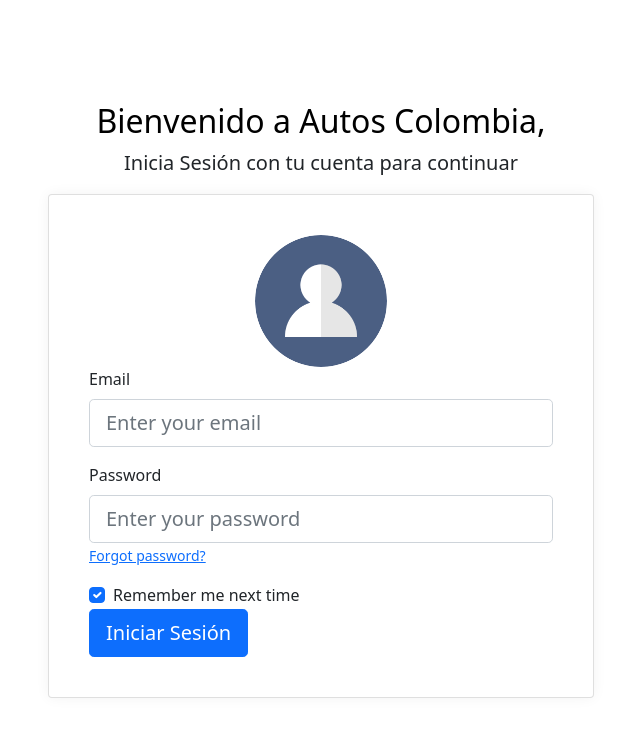
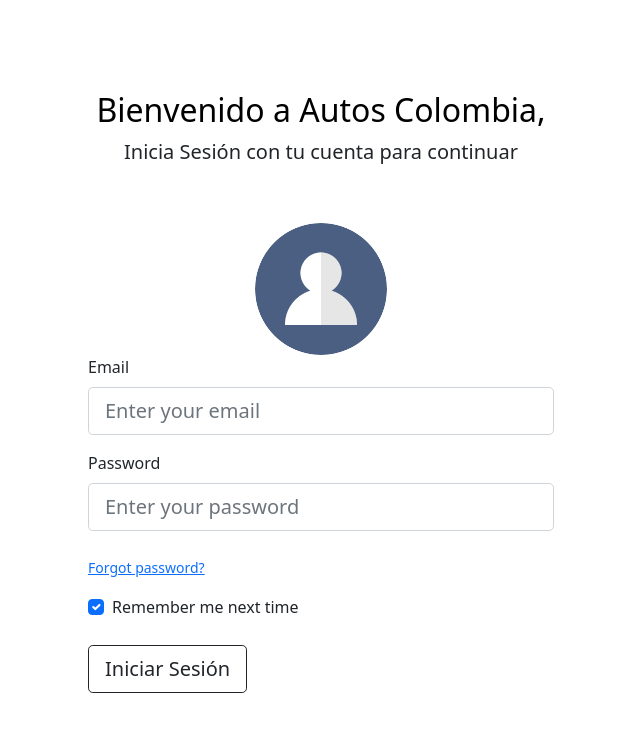
Before and after one commit to Luisvalencia1976/parkingAutosColombia, a PHP site: page /pages-sign-in.php in a window 1280 px wide. Shown: the top 737 px of the page, without its empty margins (319-959 px from the left). Run offline with PHP 8.4, Linux system fonts and the light colour scheme.

Commit message:
botones
estilo a botones formulario

```diff
--- a/pages-sign-in.php
+++ b/pages-sign-in.php
@@ -80,8 +80,7 @@ require_once('mysql.php');
 							</p>
 						</div>
 
-						<div class="card">
-							<div class="card-body">
+						<div class="card-body">
 								<div class="m-sm-4">
 									<div class="text-center">
 										<img src="img\avatars\avatar.png" alt="XXX" class="img-fluid rounded-circle" width="132" height="132" />
@@ -94,6 +93,7 @@ require_once('mysql.php');
 										<div class="mb-3">
 											<label class="form-label">Password</label>
 											<input class="form-control form-control-lg" type="password" name="password" placeholder="Enter your password" />
+											<br>
 											<small>
 												<a href="index.html">Forgot password?</a>
 											</small>
@@ -105,9 +105,10 @@ require_once('mysql.php');
 													Remember me next time
 												</span>
 											</label>
+											<br>
 										</div>
 
-										<button type="submit" class="btn btn-lg btn-primary" name="formSingin">Iniciar Sesión</button>
+										<button type="submit" class="btn btn-lg btn-outline-dark" name="formSingin">Iniciar Sesión</button>
 									</form>
 								</div>
 							</div>
--- a/pages-sign-up.php
+++ b/pages-sign-up.php
@@ -116,7 +116,7 @@ if (isset($_POST['formSingup'])&& !empty($_POST['email']) && !empty($_POST['pass
 											<label class="form-label">Repeat Password</label>
 											<input class="form-control form-control-lg" type="password" name="passwordB" placeholder="Enter password" />
 										</div>
-										<button type="submit" class="btn btn-lg btn-primary" name="formSingup">Registrar un Colaborador</button>
+										<button type="submit" class="btn btn-lg btn-outline-dark"  name="formSingup">Registrar un Colaborador</button>
 									</form>
 								</div>
 							</div>
```
